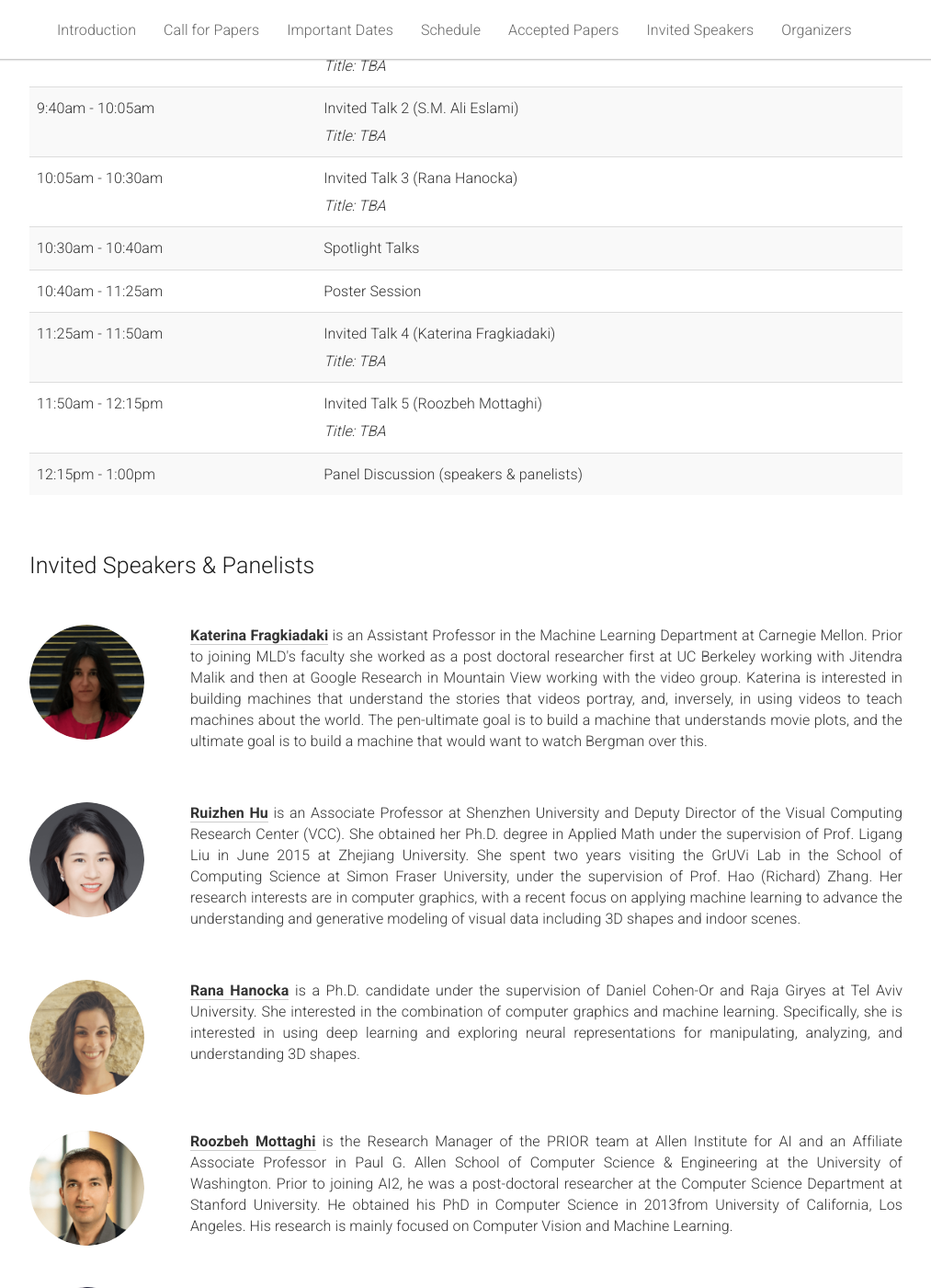
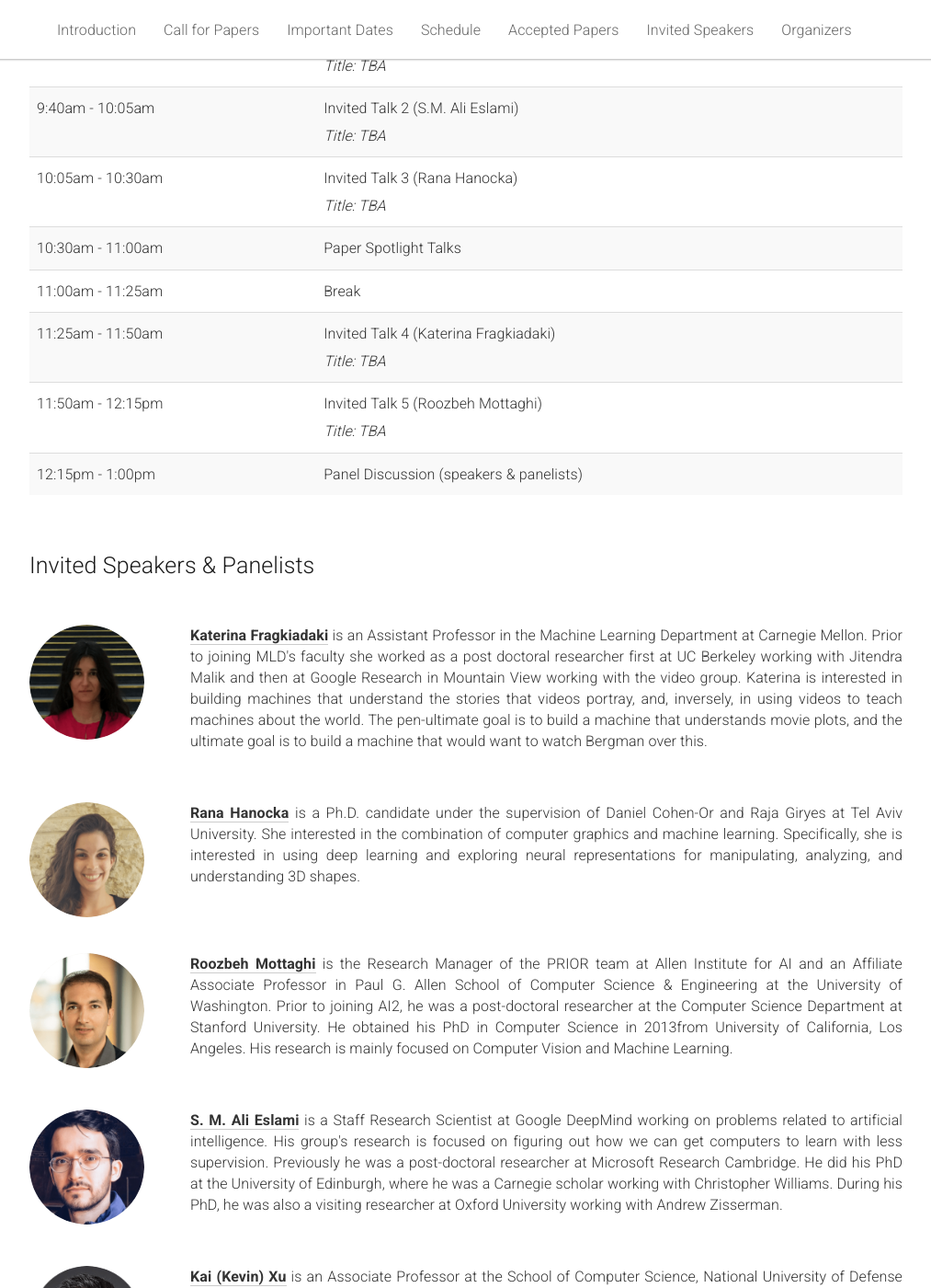
Before and after one commit to wdar21/wdar21.github.io, a Jekyll site: the page built from _pages/home.md, in a window 1280 px wide and 1400 px high, scrolled down 1298 px. Shown: the whole window at 92% size, without its empty margins (133-1146 px from the left). Built offline with Jekyll 4.4.1, drawn with Linux system fonts in a browser that asks for light colours.

Commit message:
adjust schedule

```diff
--- a/_pages/home.md
+++ b/_pages/home.md
@@ -166,13 +166,13 @@ acknowledgements: ""
           <td></td>
         </tr>
         <tr>
-          <td>10:30am - 10:40am</td>
-          <td>Spotlight Talks</td>
+          <td>10:30am - 11:00am</td>
+          <td>Paper Spotlight Talks</td>
           <td></td>
         </tr>
         <tr>
-          <td>10:40am - 11:25am</td>
-          <td>Poster Session</td>
+          <td>11:00am - 11:25am</td>
+          <td>Break</td>
           <td></td>
         </tr>
         <tr>
@@ -304,14 +304,14 @@ acknowledgements: ""
   </div>
 </div><br>
 
-<div class="row">
+<!-- <div class="row">
   <div class="col-md-12">
     <a href="http://csse.szu.edu.cn/staff/ruizhenhu/"><img class="people-pic" style="float:left;margin-right:50px;" src="{{ "/static/img/people/ruizhen.png" | prepend:site.baseurl }}"></a>
     <p>
       <b><a href="http://csse.szu.edu.cn/staff/ruizhenhu/">Ruizhen Hu</a></b> is an Associate Professor at Shenzhen University and Deputy Director of the Visual Computing Research Center (VCC). She obtained her Ph.D. degree in Applied Math under the supervision of Prof. Ligang Liu in June 2015 at Zhejiang University. She spent two years visiting the GrUVi Lab in the School of Computing Science at Simon Fraser University, under the supervision of Prof. Hao (Richard) Zhang. Her research interests are in computer graphics, with a recent focus on applying machine learning to advance the understanding and generative modeling of visual data including 3D shapes and indoor scenes.
     </p>
   </div>
-</div><br>
+</div><br> -->
 
 <div class="row">
   <div class="col-md-12">
```
